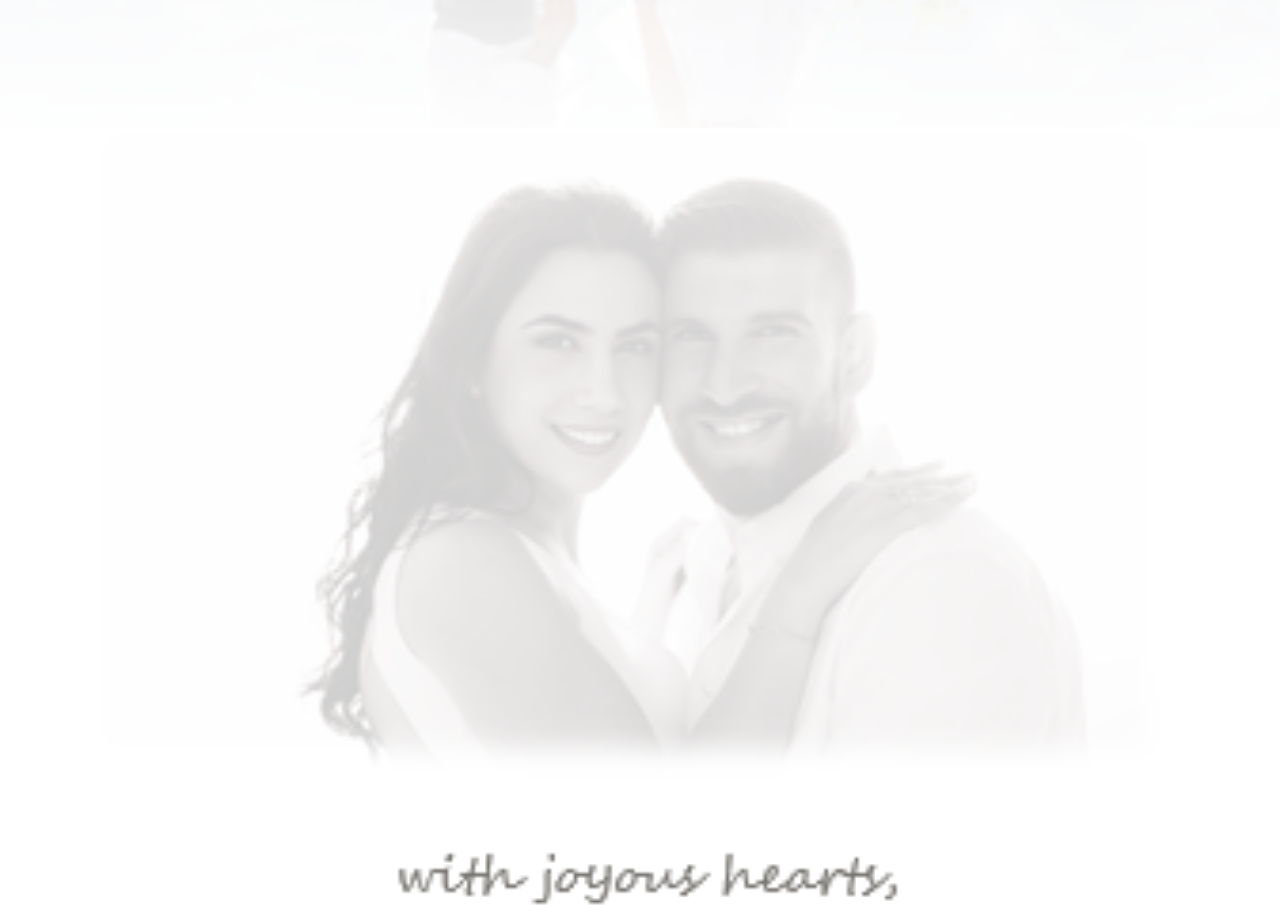
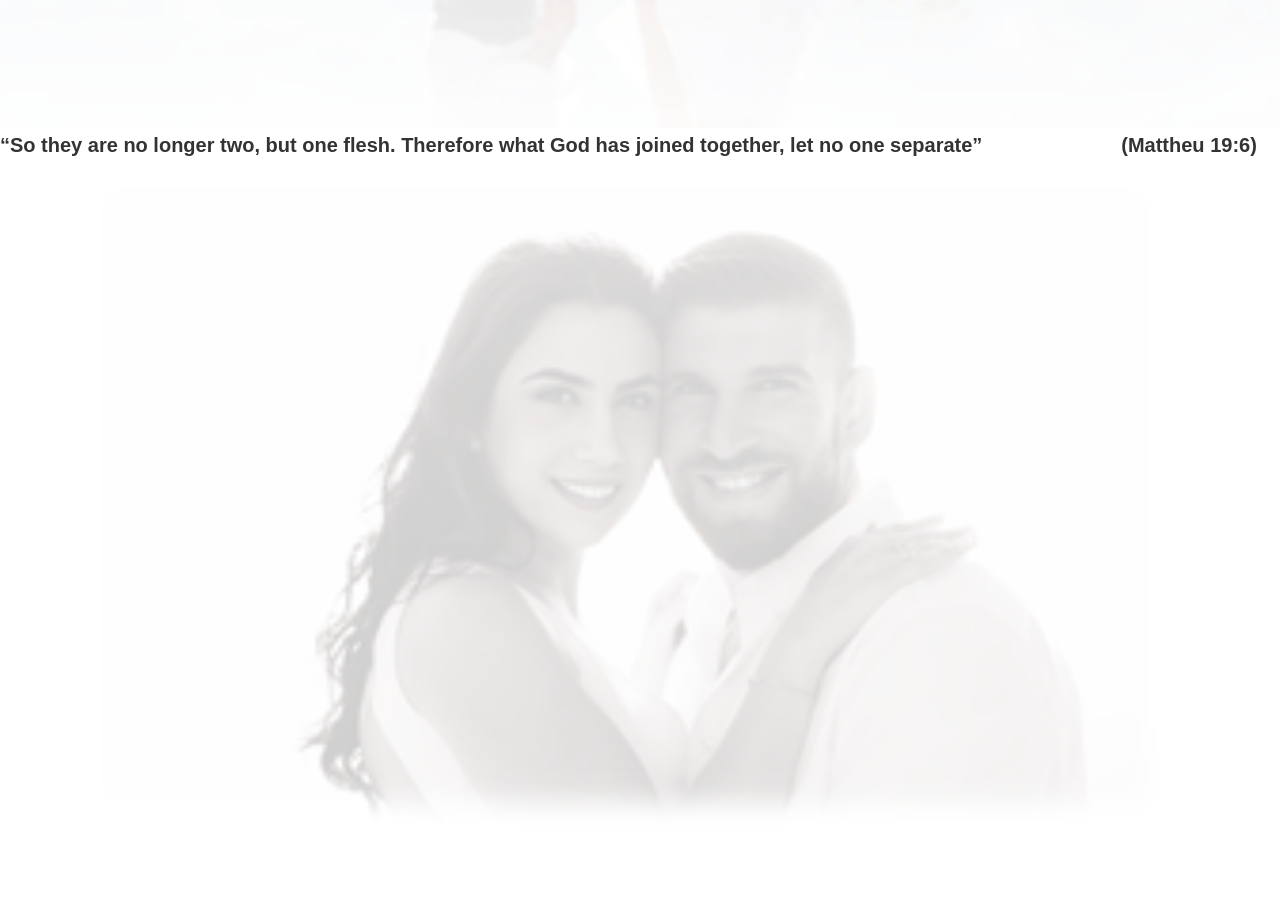
Before and after one commit to assaad-mariam/weddingcard, a plain HTML site: page index.html in a window 1280 px wide. Shown: the part 1440-2345 px from the top of the page. Drawn offline with nearby package versions, Linux system fonts and the light colour scheme; files whose address does not match are found by name.

Commit message:
Add files via upload

```diff
--- a/index.html
+++ b/index.html
@@ -55,6 +55,13 @@
 	<script src="js/respond.min.js"></script>
 	<![endif]-->
 	<style>
+         @import url('https://fonts.googleapis.com/css2?family=Roboto:wght@700&display=swap');
+    .special-font {
+        font-family: 'Papyrus', sans-serif;
+        font-weight: 700;
+        font-size: 20px;
+        color: #333;
+    }
         .btn-custom {
   background-color: rgb(214, 204, 173); /* Custom color */
   color: rgb(94, 94, 94); /* Text color */
@@ -356,6 +363,7 @@
 
 
     <img src="images/testimage2.png" style="max-width:100%; height: auto; display: block; margin: 0 auto;" width="100%">
+    <p class="special-font">“So they are no longer two, but one flesh. Therefore what God has joined together, let no one separate”&nbsp&nbsp&nbsp&nbsp&nbsp&nbsp&nbsp&nbsp&nbsp&nbsp&nbsp&nbsp&nbsp&nbsp&nbsp&nbsp&nbsp&nbsp&nbsp&nbsp&nbsp&nbsp&nbsp&nbsp (Mattheu 19:6)  </p>
     <img src="images/test3.png" style="max-width: 100%; height: auto; display: block; margin: 0 auto;" width="100%">
     <img src="images/testimage4.png" style="max-width: 100%; height: auto; display: block; margin: 0 auto;" width="100%">
 
```
